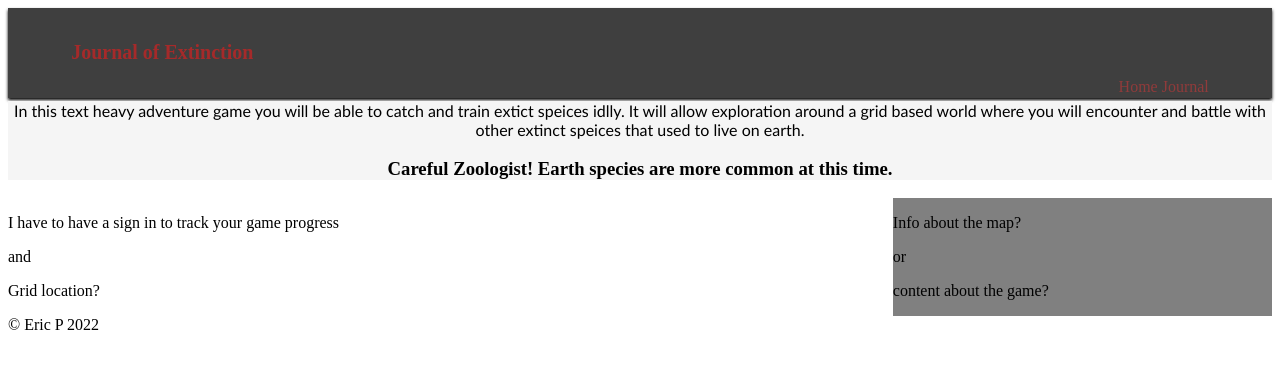
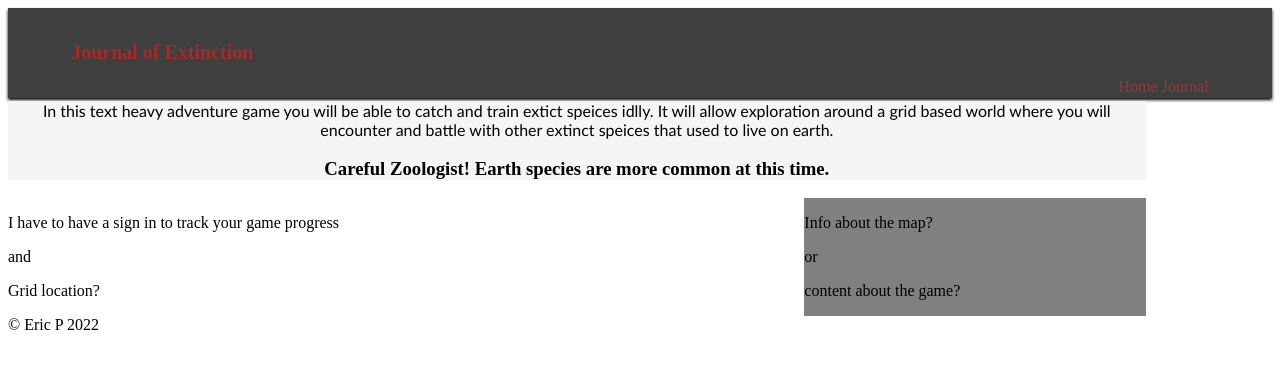
Before and after one commit to Proutyeahs/ericsGame, a plain HTML site: page index.html in a window 1280 px wide. Drawn offline with Linux system fonts and the light colour scheme.

Commit message:
adding divs

```diff
--- a/index.html
+++ b/index.html
@@ -18,6 +18,7 @@
         </nav>
     </header>
     <main>
+        <div class="columns">
         <section class="billboard">
             <p id="main-text" class="intro">
                 In this text heavy adventure game you will be able to catch and train extict speices idlly. It will allow exploration around a grid based world where you will encounter and battle with other extinct speices that used to live on earth.
@@ -48,6 +49,7 @@
                 content about the game?
             </p>
         </aside>
+        </div>
     </main>
     <footer>
         <p>
--- a/pretty.css
+++ b/pretty.css
@@ -38,6 +38,10 @@
     text-align: center;
 }
 
+.columns {
+    width: 90%
+}
+
 .grid {
     float: left;
     width: 70%;
```
